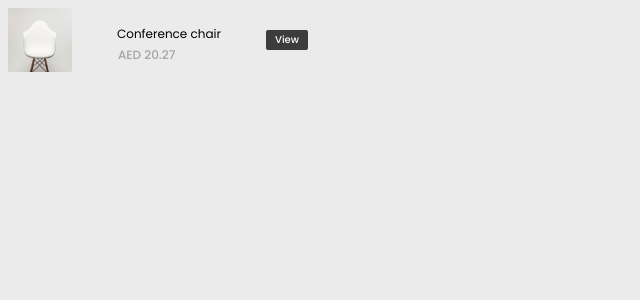
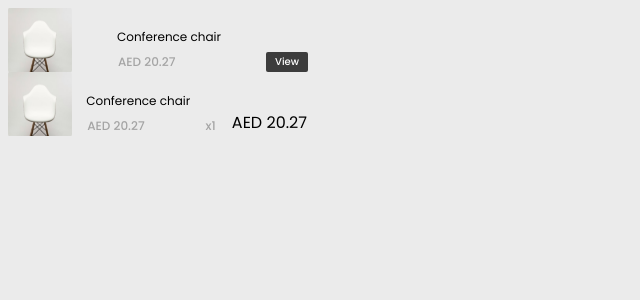
Before and after one commit to sreevishnu01/cart, a Next.js app: page / in a window 1280 px wide. Shown: the top 300 px of the page, without its empty margins (0-640 px from the left). Built offline with nearby package versions, Linux system fonts and the light colour scheme.

Commit message:
orderlist

```diff
--- /dev/null
+++ b/src/app/component/Orderlist.jsx
@@ -0,0 +1,28 @@
+import React from "react";
+import Image from "next/image";
+
+function Orderlist() {
+  return (
+    <div>
+      <div className="order-item">
+        <div className="img">
+          <Image
+            src={"/assets/card/card1.png"}
+            alt="Picture of the author"
+            fill
+            style={{ aspectRatio: "calc(400/300)" }}
+          />
+        </div>
+        <div className="info">
+          <h2 className="product-name">Conference chair</h2>
+          <p className="price">AED 20.27</p>
+        </div>
+
+        <p className="price">x1</p>
+        <p>AED 20.27</p>
+      </div>
+    </div>
+  );
+}
+
+export default Orderlist;
--- a/src/app/page.js
+++ b/src/app/page.js
@@ -3,6 +3,7 @@ import Card from "./component/Card";
 import Dropdown from "./component/Dropdown";
 import { category } from "./utilss/data";
 import OrderItem from "./component/OrderItem";
+import Orderlist from "./component/Orderlist";
 
 export default function Home() {
   return (
@@ -10,6 +11,7 @@ export default function Home() {
       {/* <Card /> */}
       {/* <Dropdown /> */}
       <OrderItem />
+      <Orderlist />
     </main>
   );
 }
--- a/src/app/style/orderitem.css
+++ b/src/app/style/orderitem.css
@@ -1,8 +1,9 @@
 .order-item{
     width: 300px;
+    /* height: 64px; */
     display: flex;
     justify-content: space-between;
-    align-items: center;
+    align-items: end;
 }
 
 .order-item .img{
@@ -31,11 +32,10 @@
     font-weight: 400;
     line-height: 100%; /* 0.75rem */
 }
-.order-item .info .price{
+.order-item .price{
     color: #A4A4A4;
+    font-size: 0.75rem;
+    font-style: normal;
+    font-weight: 500;
 
-font-size: 0.75rem;
-font-style: normal;
-font-weight: 500;
-line-height: 100%; /* 0.75rem */
 }
```
